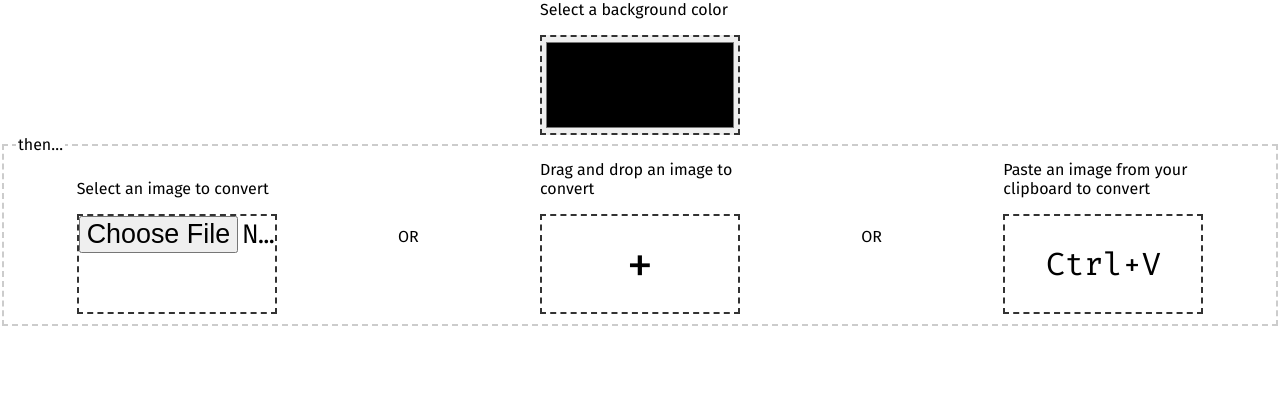
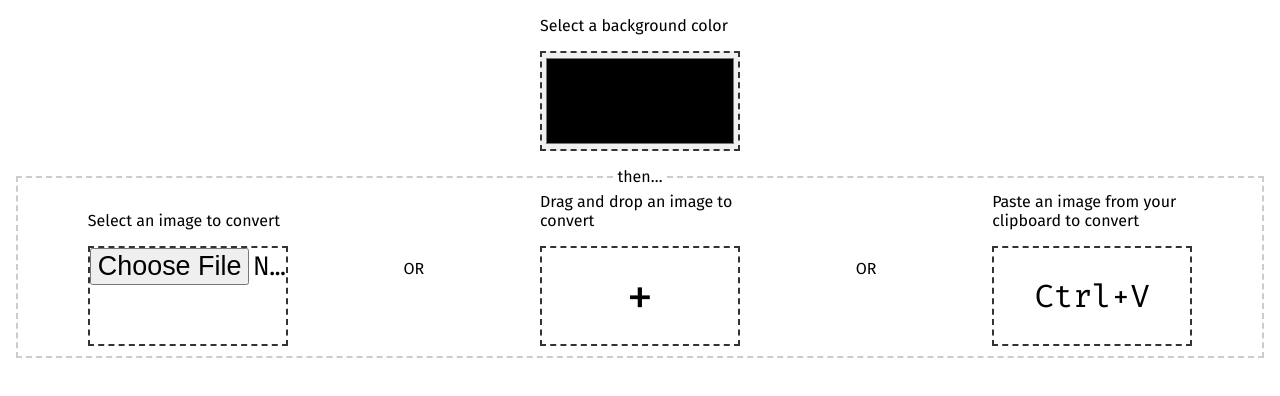
Before and after one commit to tleverett/iconner, a website: page index.html in a window 1280 px wide. Drawn offline with Linux system fonts and the light colour scheme.

Commit message:
latest style build

```diff
--- a/styles.css
+++ b/styles.css
@@ -12,7 +12,9 @@ body {
   font-family: 'Fira Sans', sans-serif;
   font-size: 1.6rem;
   margin: 0;
-  padding: 0;
+  min-width: 32rem;
+  overflow-y: scroll;
+  padding: 1em;
 }
 .ColorField {
   display: block;
@@ -54,6 +56,7 @@ body {
 }
 .DragField_input {
   font-size: 3.36358566em;
+  user-select: none;
 }
 .FileField {
   display: block;
@@ -79,6 +82,10 @@ body {
 }
 .Options {
   border: 0.2rem dashed #CCC;
+  margin: 1em 0;
+}
+.Options_label {
+  text-align: center;
 }
 .Options_wrapper {
   align-items: center;
@@ -126,3 +133,6 @@ body {
   justify-content: center;
   width: 20rem;
 }
+.PasteField_input {
+  user-select: none;
+}
```
